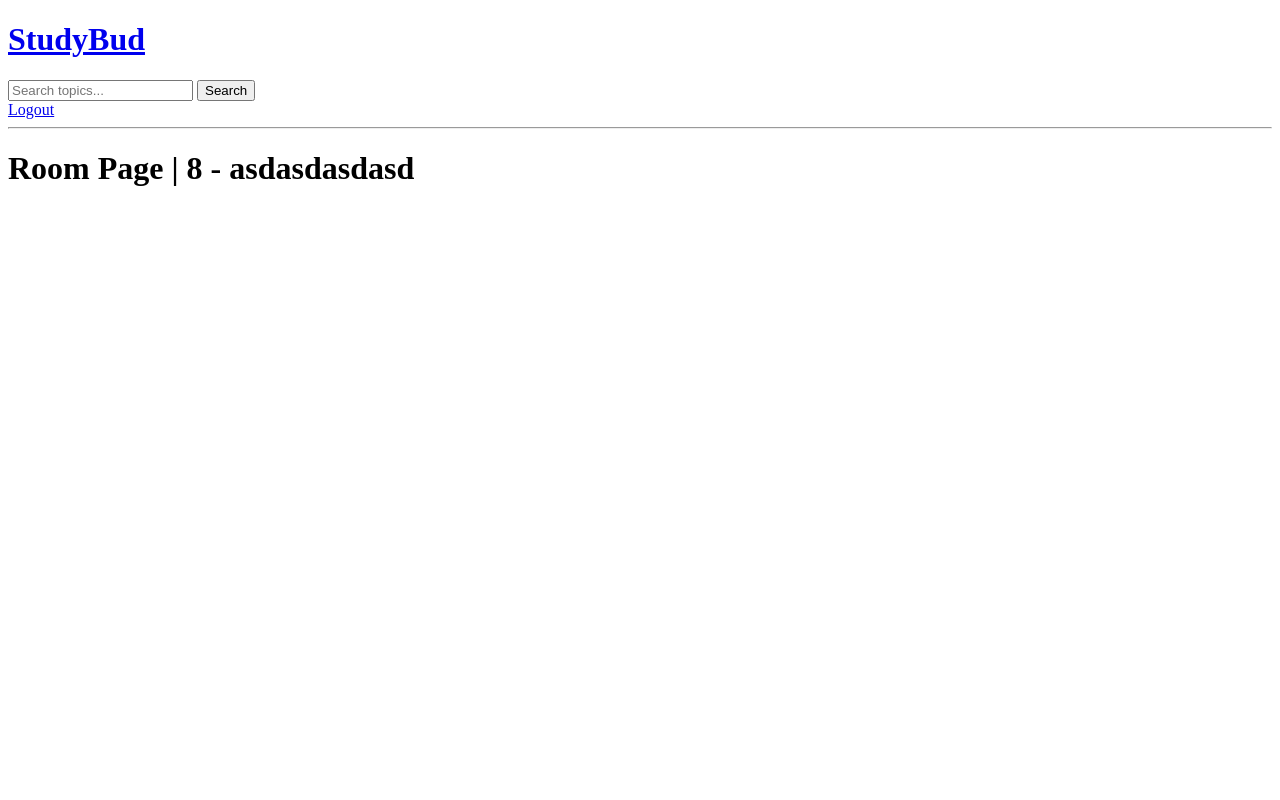
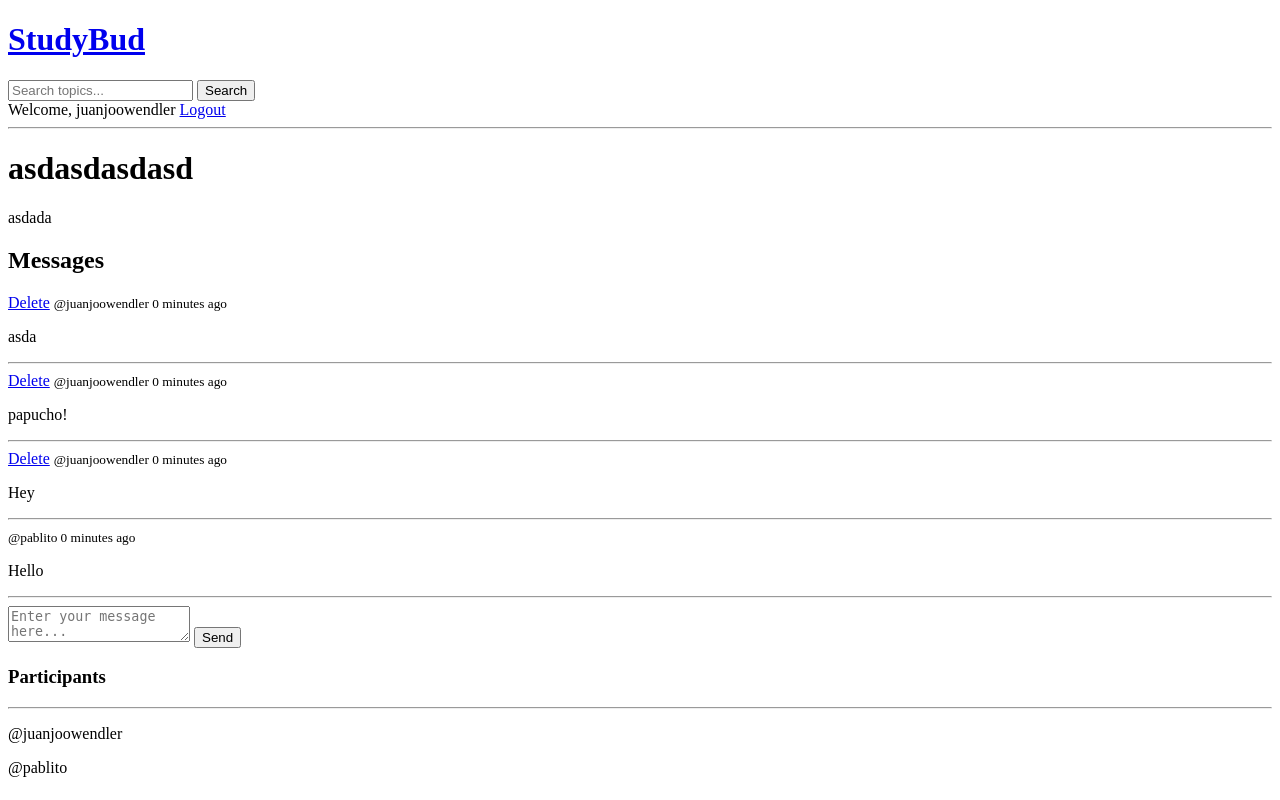
Before and after one commit to juanjoowendler/StudyRoomsDjangoApp, a Django app: page /room/8 in a window 1280 px wide. Run offline with Django 5.2, Linux system fonts and the light colour scheme; a user stored in the database is signed in; data comes from the database, SQL or seed files in the repository; both versions use the stored data as it was after the commit.

Commit message:
activity feed

```diff
--- a/studybud/base/models.py
+++ b/studybud/base/models.py
@@ -13,7 +13,7 @@ class Room(models.Model):
     topic = models.ForeignKey(Topic, on_delete=models.SET_NULL, null=True) # oneToMany relationship
     name = models.CharField(max_length=200)
     description = models.TextField(null=True, blank=True) # null=True: means db can store empty value, blank=True: means form can be empty
-    #participants =
+    participants = models.ManyToManyField(User, related_name="participants", blank=True)
     updated = models.DateTimeField(auto_now=True) # every time we update the model, this field gets updated
     created = models.DateTimeField(auto_now_add=True) # only set when created
 
@@ -28,6 +28,8 @@ class Message(models.Model):
      user = models.ForeignKey(User, on_delete=models.CASCADE) # oneToMany relationship
      room = models.ForeignKey(Room, on_delete=models.CASCADE) # oneToMany relationship
      body = models.TextField()
+     updated = models.DateTimeField(auto_now=True)
+     created = models.DateTimeField(auto_now_add=True)
 
      def __str__(self):
          return self.body[0:50]
--- a/studybud/base/templates/base/room.html
+++ b/studybud/base/templates/base/room.html
@@ -1,15 +1,46 @@
-{% extends "main.html" %} <!-- Template inheritance -->
+{% extends "main.html" %}
+<!-- Template inheritance -->
 
-<!DOCTYPE html>
-<html lang="en">
-<head>
-    <meta charset="UTF-8">
-    <meta name="viewport" content="width=device-width, initial-scale=1.0">
-    <title>Room</title>
-</head>
-<body>
-    {% block content %}
-        <h1>Room Page | {{ room.id }} - {{ room.name }}</h1>
-    {% endblock %}
-</body>
-</html>
+{% block content %}
+
+<div>
+  <h1>{{ room.name }}</h1>
+  <p>{{ room.description }}</p>
+  <div>
+    <h2>Messages</h2>
+
+    {% for message in room_messages %}
+    <div>
+      {% if user == message.user %}
+        <a href="{% url 'delete-message' message.id %}">Delete</a>
+      {% endif %}
+      <small>@{{ message.user }} {{ message.created | timesince }} ago</small>
+      <p>{{ message.body }}</p>
+    </div>
+    <hr />
+    {% empty %}
+    <p>No messages yet.</p>
+    {% endfor %} {% if user.is_authenticated %}
+    <div>
+      <form method="POST">
+        {% csrf_token %}
+        <textarea
+          name="body"
+          placeholder="Enter your message here..."
+        ></textarea>
+        <button type="submit">Send</button>
+      </form>
+    </div>
+    {% endif %}
+  </div>
+
+  <div>
+    <h3>Participants</h3>
+    <hr>
+    {% for participant in participants %}
+      <p>@{{ participant.username }}</p>
+    {% endfor %}
+  </div>
+
+</div>
+{% endblock %}
--- a/studybud/base/urls.py
+++ b/studybud/base/urls.py
@@ -12,4 +12,5 @@ urlpatterns = [
     path("create-room/", views.createRoom, name="create-room"),
     path("update-room/<str:pk>", views.updateRoom, name="update-room"),
     path("delete-room/<str:pk>", views.deleteRoom, name="delete-room"),
+    path("delete-message/<str:pk>", views.deleteMessage, name="delete-message"),
 ]
--- a/studybud/base/views.py
+++ b/studybud/base/views.py
@@ -1,6 +1,6 @@
 from django.shortcuts import render, redirect # for rendering templates and redirecting
 from django.db.models import Q # for complex queries
-from .models import Room, Topic, User
+from .models import Room, Topic, User, Message
 from .forms import RoomForm
 from django.contrib import messages # for flash messages
 from django.contrib.auth import authenticate, login, logout # for user authentication
@@ -74,7 +74,21 @@ def home(request):
 
 def room(request, pk):
     room = Room.objects.get(id=pk)
-    context = {"room": room}
+    room_messages = room.message_set.all().order_by('-created') # sql: SELECT * FROM message WHERE room_id=pk ORDER BY created DESC
+    participants = room.participants.all()
+
+    if request.method == "POST":
+        Message.objects.create(
+            user=request.user,
+            room=room,
+            body=request.POST.get("body")
+        )
+
+        room.participants.add(request.user) # add the user to participants if they post a message
+        return redirect("room", pk=room.id) # because it is a POST request, we redirect to avoid resubmission on refresh
+
+
+    context = {"room": room, "room_messages": room_messages, "participants": participants}
     return render(request, "base/room.html", context)
 
 @login_required(login_url="login") # if not logged in when I try to create a new room it redirects me to login page
@@ -118,3 +132,17 @@ def deleteRoom(request, pk):
         return redirect("home")
 
     return render(request, "base/delete.html", {"obj": room})
+
+
+@login_required(login_url="login")
+def deleteMessage(request, pk):
+    message = Message.objects.get(id=pk)
+
+    if request.user != message.user:
+        return HttpResponse("You are not allowed here")
+
+    if request.method == "POST":
+        message.delete()
+        return redirect("home")
+
+    return render(request, "base/delete.html", {"obj": message})
--- a/studybud/templates/navbar.html
+++ b/studybud/templates/navbar.html
@@ -9,6 +9,7 @@
 
 
 {% if user.is_authenticated %}
+    <span>Welcome, {{ user.username }}</span>
     <a href="{% url 'logout' %}">Logout</a>
 {% else %}
     <a href="{% url 'login' %}">Login</a>
```
Also changed, not shown: studybud/base/migrations/0003_alter_room_options_message_created_message_updated.py (added), studybud/base/migrations/0004_room_participants.py (added), studybud/db.sqlite3.
